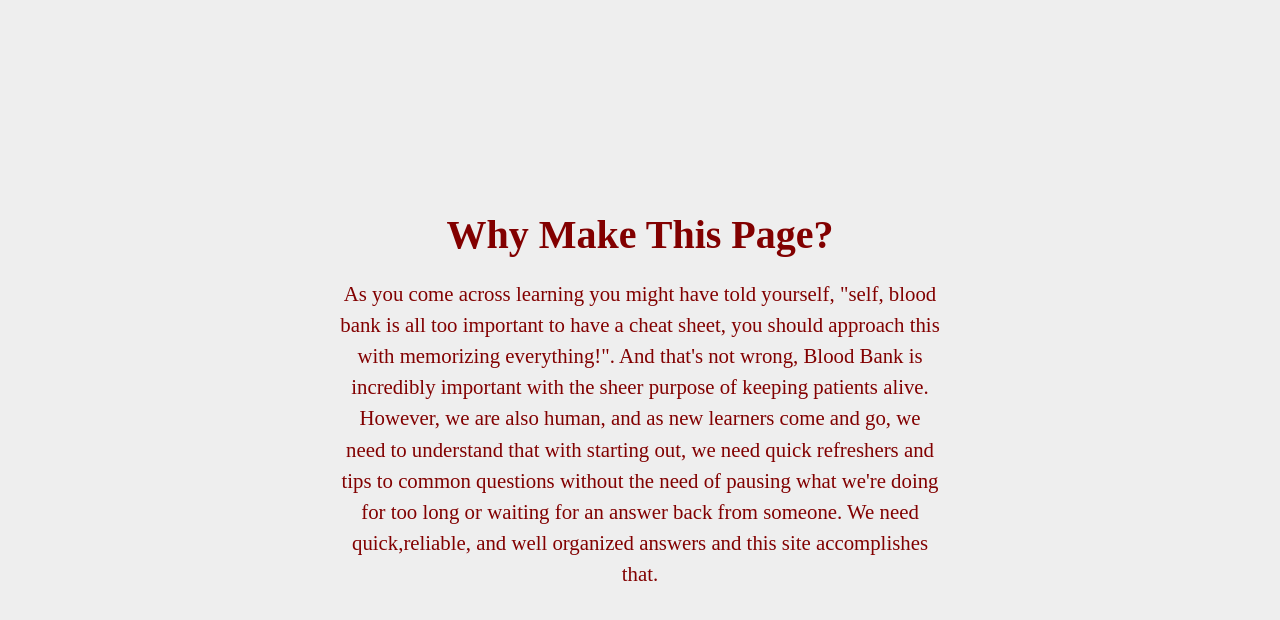
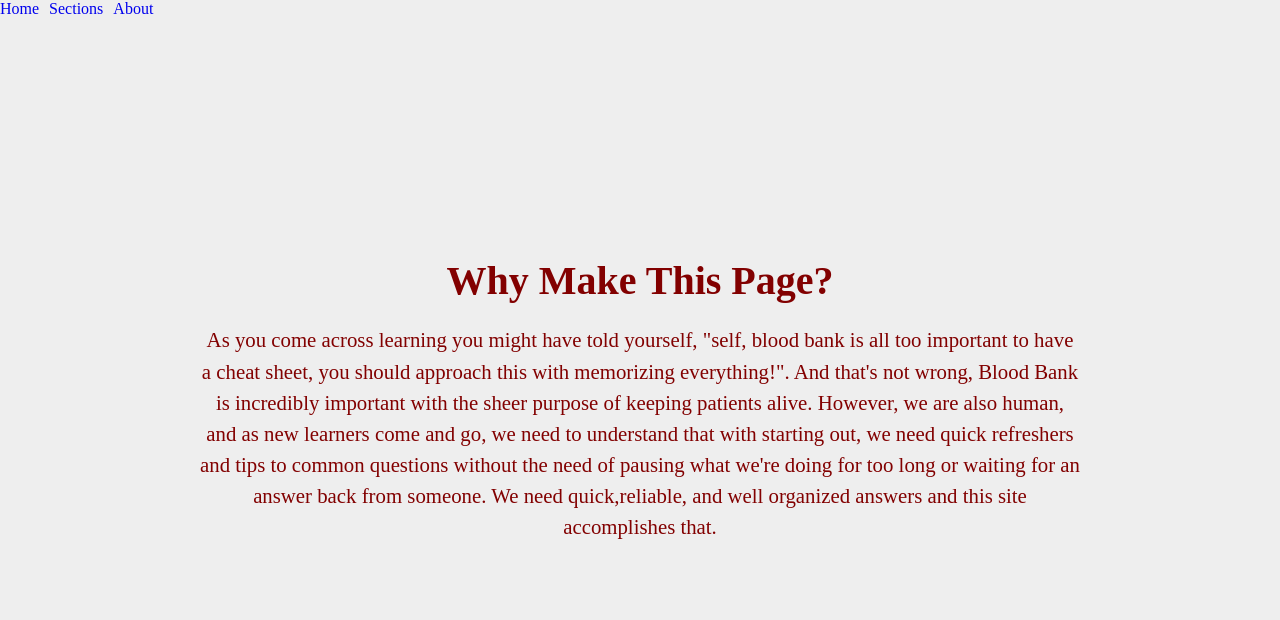
Before and after one commit to TippingTheIceBerg/Blood-Bank, a plain HTML site: page about.html in a window 1280 px wide. Drawn offline with Linux system fonts and the light colour scheme.

Commit message:
add universal nav bar, center about page

```diff
--- a/about.html
+++ b/about.html
@@ -8,6 +8,17 @@
     <link rel="stylesheet" href="./style.css">
 </head>
 <body>
+    <header>
+        <nav>
+            <ul class="nav__list">
+                <li class="nav__item"><a href="./index.html">Home</a></li>
+                <li class="nav__item"> <a href="./sections.html">Sections</a>
+                <li class="nav__item"> <a href="./about.html">About</a>
+                </li>
+            </ul>
+        </nav>
+    </header>
+
     <main class="mainAbout__container">
         <h1 class="about__header">Why Make This Page?</h1>
         <p class="about__paragraph">As you come across learning you might have told yourself, "self, blood bank is all too important to have a cheat sheet, you should approach this with memorizing everything!". And that's not wrong, Blood Bank is incredibly important with the sheer purpose of keeping patients alive. However, we are also human, and as new learners come and go, we need to understand that with starting out, we need quick refreshers and tips to common questions without the need of pausing what we're doing for too long or waiting for an answer back from someone. We need quick,reliable, and well organized answers and this site accomplishes that.</p>
--- a/style.css
+++ b/style.css
@@ -15,23 +15,46 @@
 }
 html,body{
     height: 100%;
+    width: 100%;
+    color: var(--main-color);
 }
+
 body{
     display: flex;
+    flex-direction: column;
     justify-content: center;
-    align-items: center;
-    color: var(--main-color);
-
+    text-align: center;
+}
+header{
+    position: absolute;
+    top: 0;
+    left: 0;
 }
 
 .mainAbout__container{
     display: flex;
     justify-content: center;
-    align-items: center;
     flex-direction: column;
-    width:600px;
+    padding: 200px;
     gap: 20px;
+
 }
+.nav__list{
+    display: flex;
+    justify-content: center;
+    gap: 10px;
+}
+.nav__item{
+    margin:0;
+    padding:0;
+    list-style-type: none;
+
+}
+.nav__item a{
+    text-decoration: none;
+}
+
+
 .about__header{
     font-size: 2.5em;
 }
```
Also changed, not shown: index.html (+2 -2 lines), sections.html (+11 -1 lines).
